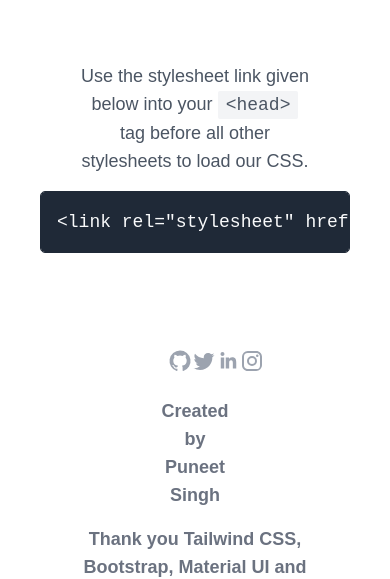
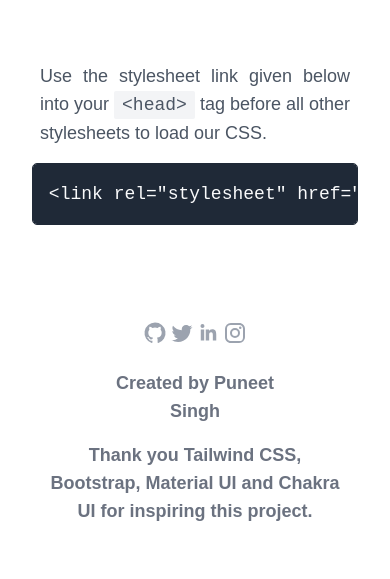
Before and after one commit to puneetsingh99/space-ui, a React (Create React App) app: page / in a window 390 px wide. Shown: the part 558-1137 px from the top of the page. After the commit the page ends 1099 px from the top, so only its background shows below. Built offline with nearby package versions, Linux system fonts and the light colour scheme.

Commit message:
Fix - responsiveness in comment card

```diff
--- a/src/components/Card/Card.jsx
+++ b/src/components/Card/Card.jsx
@@ -408,7 +408,7 @@ export const Card = () => {
 
       {/* horizontal profile card*/}
       <div className="flex justify-between mb-6">
-        <div className="w-250">
+        <div>
           <img
             className="responsive-img-round profile-card__img"
             src="https://i.pinimg.com/originals/45/d3/38/45d33896980263356cd4d66380f17464.jpg"
--- a/src/components/Card/card-styles.css
+++ b/src/components/Card/card-styles.css
@@ -134,11 +134,9 @@
   height: 5rem;
 }
 
-.profile-card__img{
-  max-width: 5rem;
-  min-width: 2.5rem;
-  min-height: 2.5rem;
-  max-height: 5rem;
+.profile-card__img {
+  min-width: 5rem;
+  height: 5rem;
 }
 /* card text overlay */
 /* transition is not working fix it.  */
@@ -165,3 +163,10 @@
 .card-text-overlay:hover .text-overlay {
   opacity: 1;
 }
+
+@media screen and (max-width: 600px) {
+  .profile-card__img {
+    min-width: 2.5rem;
+    min-height: 2.5rem;
+  }
+}
--- a/src/components/Footer-Social/FooterSocial.jsx
+++ b/src/components/Footer-Social/FooterSocial.jsx
@@ -25,7 +25,7 @@ export const FooterSocial = () => {
           </a>
         </div>
       </div>
-      <p className="text-lg text-gray-500 w-f35 text-center m-auto font-semibold">
+      <p className="text-lg text-gray-500 w-f45 text-center m-auto font-semibold">
         Created by Puneet Singh
       </p>
     </div>
--- a/src/components/Home/Home.jsx
+++ b/src/components/Home/Home.jsx
@@ -35,7 +35,7 @@ export const Home = ({ setRoute }) => {
           </pre>
         </div>
         <div className="home-page__footer p-4 mt-12">
-          <div className="footer-social w-f35 m-auto">
+          <div className="footer-social home-page__footer-social m-auto">
             <FooterSocial />
           </div>
           <p className="text-lg text-gray-500 w-full text-center m-auto font-semibold">
--- a/src/components/Home/home-styles.css
+++ b/src/components/Home/home-styles.css
@@ -13,8 +13,21 @@
   margin-bottom: 1rem;
 }
 
+.home-page__footer-social {
+  width: 60%;
+}
+
 @media Screen and (max-width: 600px) {
   .home-page {
+    width: 100%;
+  }
+
+  .home-page__code-container {
     width: 95%;
+    text-align: justify;
+  }
+
+  .home-page__footer-social {
+    width: 100%;
   }
 }
```
